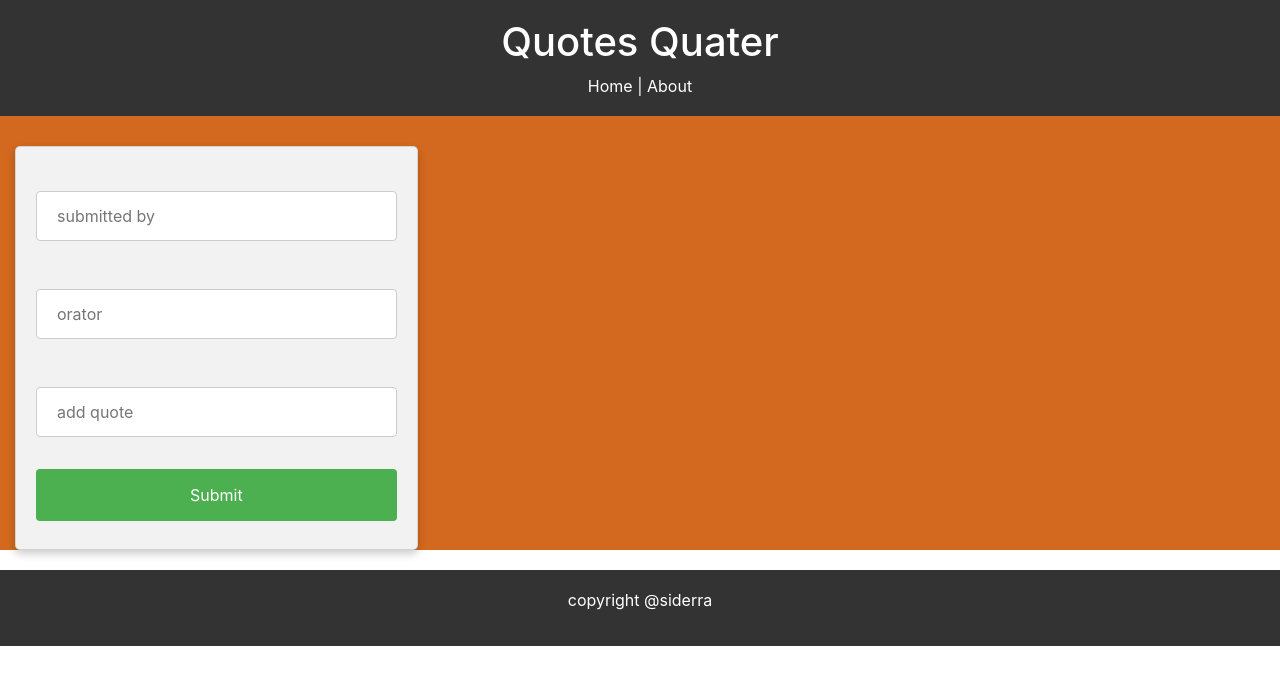
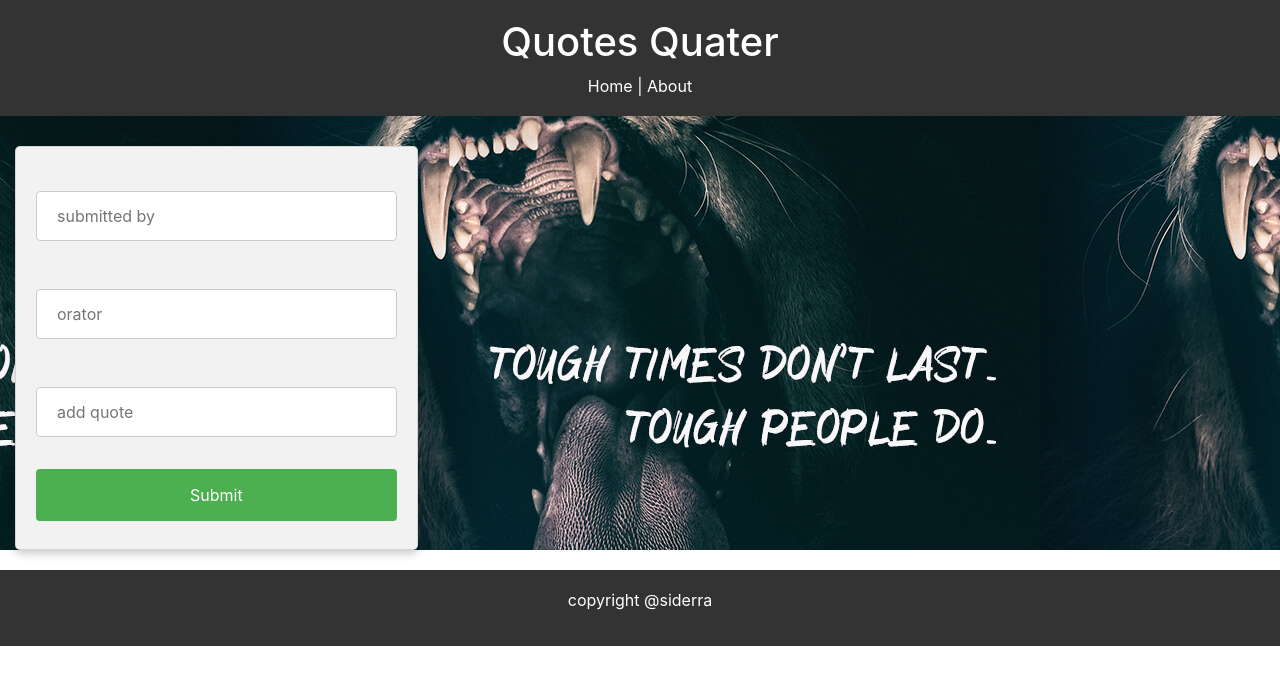
Before and after one commit to vsidera/Quotes, an Angular app: page / in a window 1280 px wide. Shown: the top 684 px of the page. Built offline with nearby package versions, Linux system fonts and the light colour scheme; no server answers.

Commit message:
sorted the bug!

```diff
--- a/src/app/components/quote-item/quote-item.component.css
+++ b/src/app/components/quote-item/quote-item.component.css
@@ -4,6 +4,7 @@
   margin: 10px;
   border: none;
   color: white;
+  border-color: white;
 }
 
 .btnDownVote{
@@ -12,6 +13,7 @@
   margin: 10px;
   border: none;
   color: white;
+  border-color: white;
 }
 
 
@@ -25,18 +27,19 @@
     float: right;
   }
 
-  .quote {
+  /* .quote {
       background: white;
       padding: 10px;
       border-bottom: 1px #ccc dotted;
       opacity: 90%;
-  }
+  } */
 
   .card {
     box-shadow: 0 4px 8px 0 rgba(0,0,0,0.2);
     transition: 0.3s;
     width: 90%;
     font-family: cursive;
+    padding: 10px;
   }
 
   .card:hover {
--- a/src/app/components/quotes/quotes.component.css
+++ b/src/app/components/quotes/quotes.component.css
@@ -5,6 +5,6 @@
 }
 
 .container-fluid{
-    /* background: url(/../assets/images/back1.jpg) center center fixed; */
-    background-color: chocolate;
+    background: url(/../assets/images/back1.jpg) center center fixed;
+
 }
```
